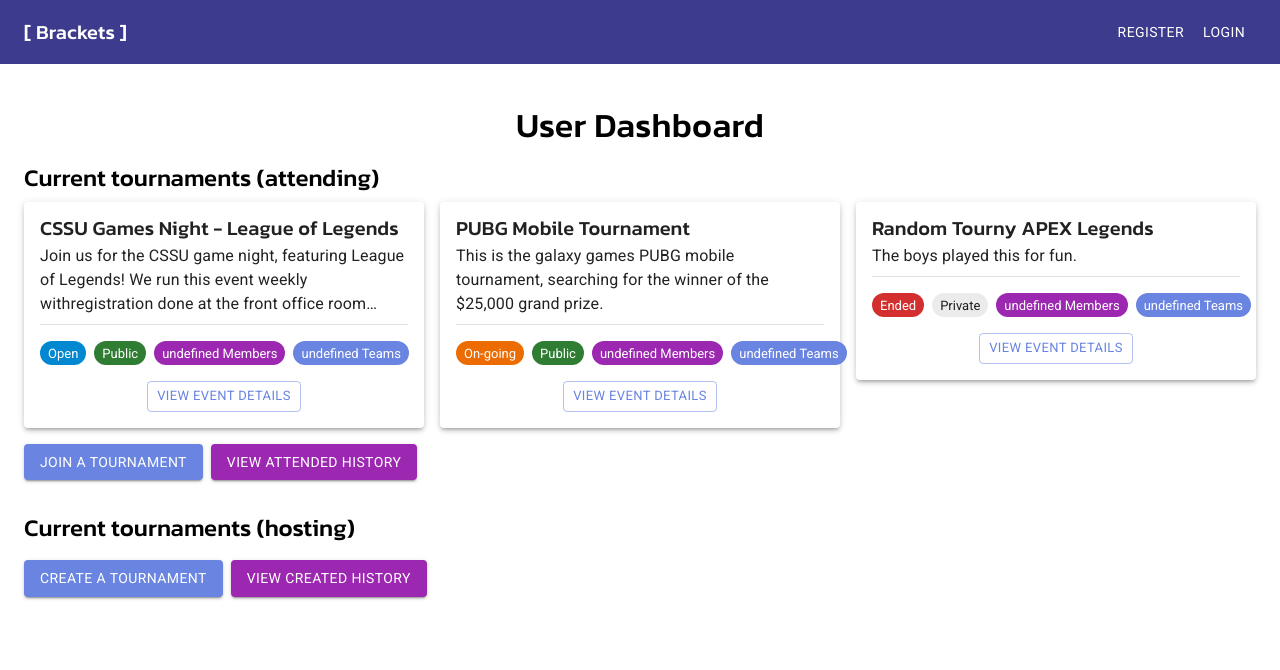
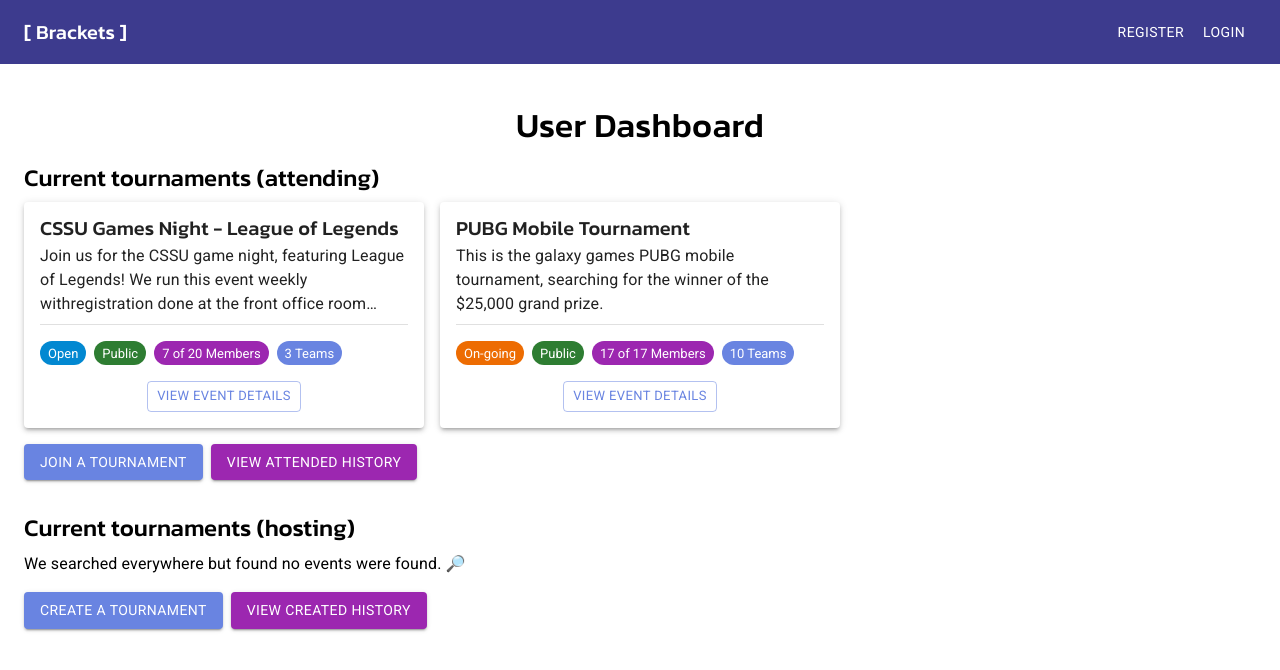
Before and after one commit to MastaCoder/-Brackets-, a React (Create React App) app in the folder frontend/: page /user in a window 1280 px wide. Shown: the top 670 px of the page. Built offline with nearby package versions, Linux system fonts and the light colour scheme.

Commit message:
fixed dashboard and data

```diff
--- a/frontend/src/components/Tournament/TournamentChips/TournamentChips.js
+++ b/frontend/src/components/Tournament/TournamentChips/TournamentChips.js
@@ -29,12 +29,12 @@ export default function TournamentChips(props) {
       )}
       <Chip
         color="secondary"
-        label={`${props.maxMembers} Member${props.maxMembers === 1 ? '' : 's'}`}
+        label={`${props.membersCount} of ${props.maxMembers} Member${props.membersCount === 1 ? '' : 's'}`}
         size={props.size}
       />
       <Chip
         color="primary"
-        label={`${props.maxTeams} Team${props.maxTeams === 1 ? '' : 's'}`}
+        label={`${props.teamsCount} Team${props.teamsCount === 1 ? '' : 's'}`}
         size={props.size}
       />
     </Box>
--- a/frontend/src/components/Tournament/TournamentList/TournamentCard/TournamentCard.js
+++ b/frontend/src/components/Tournament/TournamentList/TournamentCard/TournamentCard.js
@@ -23,9 +23,10 @@ export default function TournamentCard(props) {
           </Box>
           <TournamentChips
             public={props.public}
-            teams={props.teams}
+            teamsCount={props.teamsCount}
             status={props.status}
-            members={props.members}
+            membersCount={props.membersCount}
+            maxMembers={props.maxMembers}
             size="small"
           />
           <Box textAlign="center" mt={2}>
--- a/frontend/src/components/Tournament/TournamentList/TournamentCardList.js
+++ b/frontend/src/components/Tournament/TournamentList/TournamentCardList.js
@@ -12,8 +12,9 @@ export default function TournamentCardList(props) {
               title={e.name}
               description={e.description}
               public={e.public}
-              members={e.members}
-              teams={e.teams}
+              membersCount={e.members.length}
+              maxMembers={e.maxMembers}
+              teamsCount={Object.keys(e.teams).length}
               status={e.status}
             />
           </Grid>
--- a/frontend/src/data/data.js
+++ b/frontend/src/data/data.js
@@ -5,6 +5,7 @@
 const data = {
     tournaments: [
       { // user in this event, hasn't started yet
+        id: 1,
         name: "CSSU Games Night - League of Legends",
         description: "Join us for the CSSU game night, featuring League of Legends! We run this event weekly with" +
           "registration done at the front office room BA1010",
@@ -20,11 +21,12 @@ const data = {
         status: 0,
         host: 'randomuser'
       }, { // user in this event, started
+        id: 2,
         name: "PUBG Mobile Tournament",
         description: "This is the galaxy games PUBG mobile tournament, searching for the winner of the $25,000 grand " +
           "prize.",
         public: true,
-        maxMembers: 16,
+        maxMembers: 17,
         members: ['u1', 'u2', 'u3', 'u4', 'u5', 'u6', 'u7', 'u8', 'u9', 'u10', 'u11', 'u12', 'u13', 'u14', 'u15', 'u16',
           'user'],
         teams: {
@@ -43,6 +45,7 @@ const data = {
         status: 1,
         host: 'randomuser'
       }, { // user in this event, ended
+        id: 3,
         name: "Random Tourny APEX Legends",
         description: "The boys played this for fun.",
         public: false,
@@ -58,6 +61,7 @@ const data = {
         status: 2,
         host: 'randomuser'
       }, { // user not in this event, hasn't started yet
+        id: 4,
         name: "CSC309 Minecraft Hunger Games",
         description: "Person to end this game as the winner will receive a 100% in the course, so just keep that in " +
           "mind when playing to ensure you're the one that ends up getting the grade. I'm just typing now to see if " +
@@ -65,29 +69,30 @@ const data = {
         public: false,
         maxMembers: 50,
         members: ['u1', 'u2', 'u3', 'u4', 'u5', 'u6', 'u7', 'u8', 'u9', 'u10'],
-        teams: [
-          ['u1', 'u2', 'u3'],
-          ['u4', 'u5', 'u6'],
-          ['u8', 'u7'],
-          ['u9'],
-          ['u10'],
-        ],
+        teams: {
+          't1': ['u1', 'u2', 'u3'],
+          't2': ['u4', 'u5', 'u6'],
+          't3': ['u8', 'u7'],
+          't4': ['u9'],
+          't5': ['u10'],
+        },
         maxTeamMembers: 3,
         status: 0,
         host: 'randomuser'
       }, { // user not in this event, hasn't started yet
+        id: 5,
         name: "Random Mini-Game (Crab Game)",
         description: "We are playing crab game, view full details at discord.gg/invitelink.",
         public: true,
         maxMembers: 5,
         members: ['u1', 'u2', 'u3', 'u4', 'u5'],
-        teams: [
-          ['u1'],
-          ['u2'],
-          ['u3'],
-          ['u4'],
-          ['u5'],
-        ],
+        teams: {
+          't1': ['u1'],
+          't2': ['u2'],
+          't3': ['u3'],
+          't4': ['u4'],
+          't5': ['u5'],
+        },
         maxTeamMembers: 1,
         status: 1,
         host: 'randomuser'
--- a/frontend/src/views/User/Dashboard/UserDashboardPage.js
+++ b/frontend/src/views/User/Dashboard/UserDashboardPage.js
@@ -8,17 +8,26 @@ import DataContext from "../../../contexts/dataContext";
 
 export default function UserDashboardPage() {
   const [attendingEvents, setAttendingEvents] = useState([]);
+  const [hostingEvents, setHostingEvents] = useState([]);
+
   const history = useHistory();
   const [data, setData] = useContext(DataContext);
 
-  // This will be an API call later (attending events)
+  // This will be an API call later
   useEffect(() => {
     let attending = [];
     data.tournaments.forEach((tournament) => {
-      if (tournament.members.includes('user'))
+      if (tournament.members.includes('user') && tournament.status !== 2)
         attending.push(tournament);
     });
     setAttendingEvents(attending);
+
+    let hosting = [];
+    data.tournaments.forEach((tournament) => {
+      if (tournament.host === 'user' && tournament.status !== 2)
+        hosting.push(tournament);
+    });
+    setHostingEvents(hosting);
   }, [data]);
 
   return (
@@ -52,11 +61,7 @@ export default function UserDashboardPage() {
 
       {/* Hosting */}
       <PageSubTitle>Current tournaments (hosting)</PageSubTitle>
-      {/*{data.hostingTournaments.length ? (*/}
-      {/*  <TournamentCardList cards={data.hostingTournaments} />*/}
-      {/*) : (*/}
-      {/*  "You're not hosting any tournaments right now."*/}
-      {/*)}*/}
+      <TournamentCardList cards={hostingEvents} />
       <Box mt={2} mb={4} display="flex" gap={1}>
         <Button
           variant="contained"
--- a/frontend/src/views/User/History/UserHistoryPage.js
+++ b/frontend/src/views/User/History/UserHistoryPage.js
@@ -1,8 +1,23 @@
 import {Box, Container, Typography} from "@mui/material";
 import PageTitle from "../../../components/Layout/PageTitle";
 import TournamentCardList from "../../../components/Tournament/TournamentList/TournamentCardList";
+import {useContext, useEffect, useState} from "react";
+import DataContext from "../../../contexts/dataContext";
 
 export default function UserHistoryPage() {
+  const [eventHistory, setEventHistory] = useState([]);
+  const [data, setData] = useContext(DataContext);
+
+  // This will be an API call later (attending events)
+  useEffect(() => {
+    let events = [];
+    data.tournaments.forEach((tournament) => {
+      if (tournament.members.includes('user') && tournament.status === 2)
+        events.push(tournament);
+    });
+    setEventHistory(events);
+  }, [data]);
+
   return (
     <Container maxWidth="xl">
       <PageTitle>
@@ -13,7 +28,7 @@ export default function UserHistoryPage() {
         Events you've attended
       </Typography>
       <TournamentCardList
-        cards={[]}
+        cards={eventHistory}
       />
 
       <Box mt={1}>
--- a/frontend/src/views/User/Join/UserJoinPage.js
+++ b/frontend/src/views/User/Join/UserJoinPage.js
@@ -2,8 +2,23 @@ import PageTitle from "../../../components/Layout/PageTitle";
 import TournamentCardList from "../../../components/Tournament/TournamentList/TournamentCardList";
 import {Box, Container} from "@mui/material";
 import PageSubTitle from "../../../components/Layout/PageSubTitle";
+import {useContext, useEffect, useState} from "react";
+import DataContext from "../../../contexts/dataContext";
 
 export default function UserJoinPage() {
+  const [publicEvents, setPublicEvents] = useState([]);
+  const [data, setData] = useContext(DataContext);
+
+  // This will be an API call later (attending events)
+  useEffect(() => {
+    let events = [];
+    data.tournaments.forEach((tournament) => {
+      if (!tournament.members.includes('user') && tournament.status === 0)
+        events.push(tournament);
+    });
+    setPublicEvents(events);
+  }, [data]);
+
   return (
     <Container maxWidth="xl">
       <PageTitle>
@@ -16,7 +31,7 @@ export default function UserJoinPage() {
           Current events
         </PageSubTitle>
         <TournamentCardList
-          cards={[]}
+          cards={publicEvents}
         />
       </Box>
     </Container>
```
